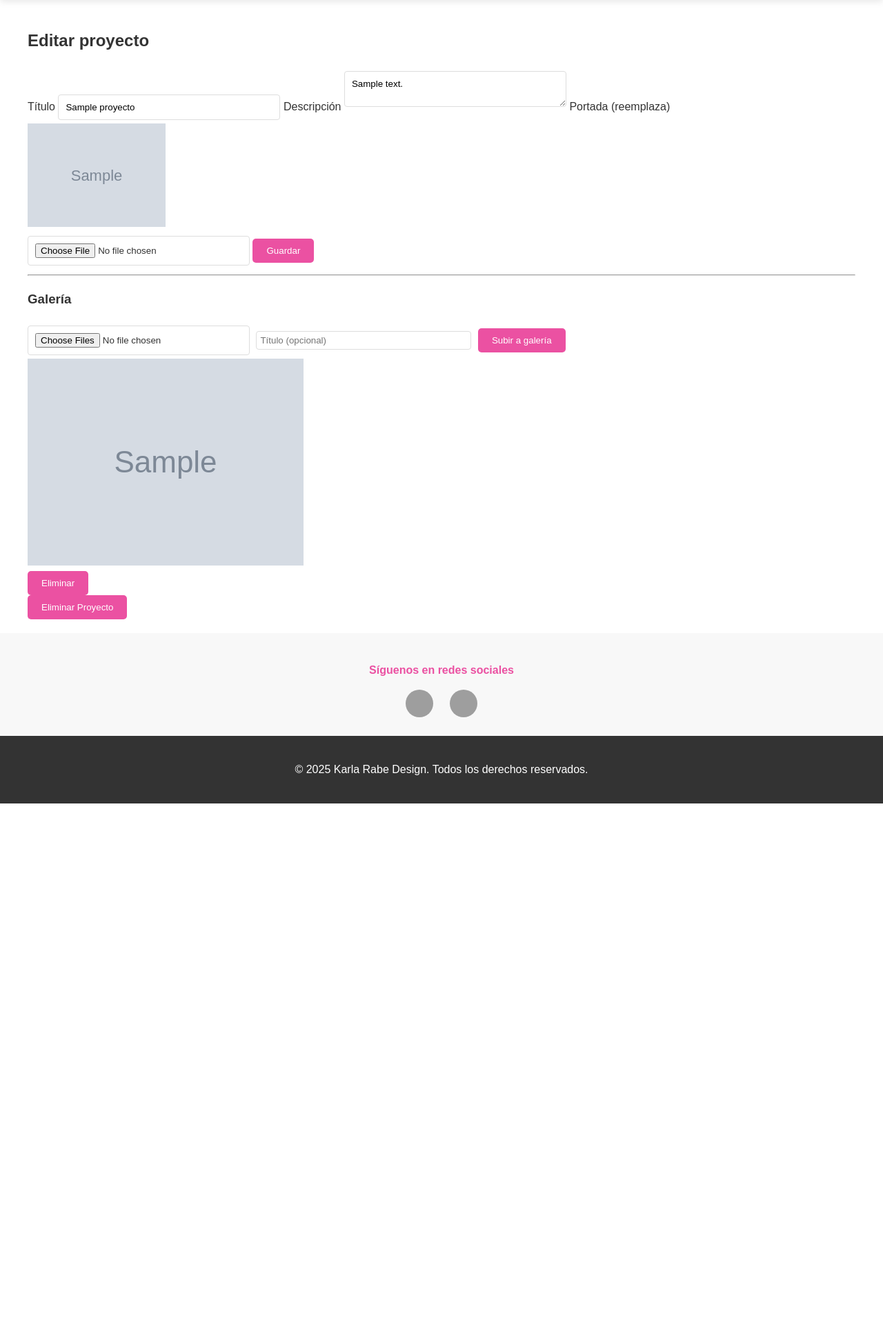
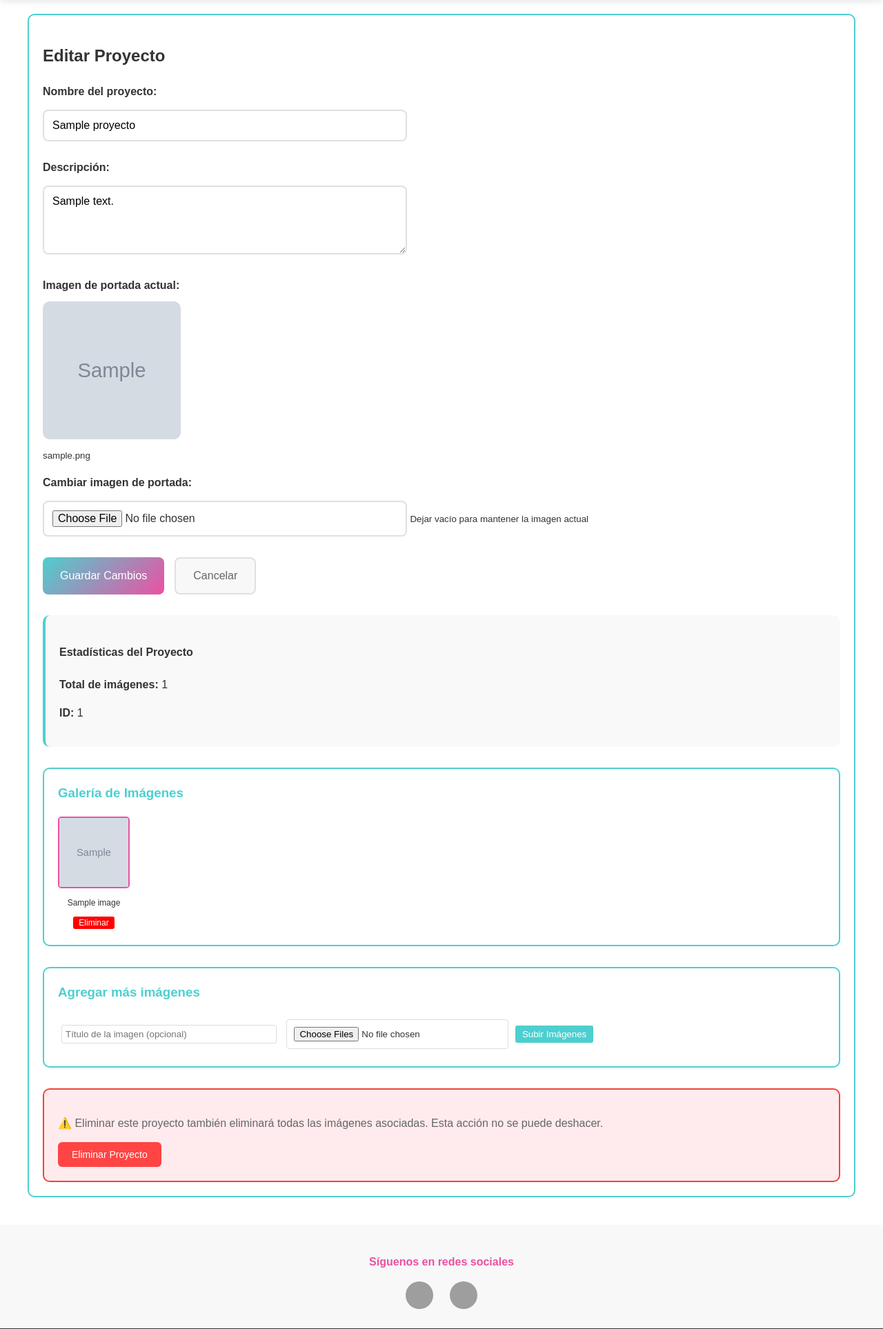
Before and after one commit to donpeperabe/Karla-Rabe-Design-Demo, a Flask app: template templates/dashboard/proyecto_editar.html in a window 1280 px wide. Shown: the part 230-2157 px from the top of the page at 69% size. Before the commit the page ends 1395 px from the top, so only its background shows below. Run offline with Flask 3, Linux system fonts and the light colour scheme; tables that the repository leaves empty hold one stand-in row (values such as "Sample post"); the template is opened without the code that fills it: values that come from a table or form of the project are taken from there, most other values are stand-ins (such as "Sample title", 1, 10 or a date in 2020); grey boxes marked "Sample" are stand-in pictures; grey boxes are pictures that could not be loaded.

Commit message:
Update proyecto_editar.html

```diff
--- a/templates/dashboard/proyecto_editar.html
+++ b/templates/dashboard/proyecto_editar.html
@@ -1,44 +1,97 @@
-{% extends "base.html" %}
-{% block title %}Editar proyecto - Dashboard{% endblock %}
+{% extends 'base.html' %}
 {% block content %}
-<h2>Editar proyecto</h2>
+
+<div class="dashboard-section">
+    <h2>Editar Proyecto</h2>
+
     <form method="POST" enctype="multipart/form-data">
-  <label>Título</label>
-  <input type="text" name="name" value="{{ proyecto.name }}" required>
+        <div class="form-group">
+            <label for="name">Nombre del proyecto:</label>
+            <input type="text" id="name" name="name" value="{{ proyecto.name }}" required>
+        </div>
 
-  <label>Descripción</label>
-  <textarea name="description">{{ proyecto.description }}</textarea>
+        <div class="form-group">
+            <label for="description">Descripción:</label>
+            <textarea id="description" name="description" rows="4">{{ proyecto.description or '' }}</textarea>
+        </div>
 
-  <label>Portada (reemplaza)</label>
+        <div class="form-group">
+            <label for="cover_image">Imagen de portada actual:</label>
             {% if proyecto.cover_image %}
-    <div><img src="{{ url_for('static', filename='uploads/' ~ proyecto.cover_image) }}" style="max-width:200px;"></div>
+            <div class="current-image">
+                <img src="{{ url_for('static', filename='uploads/' ~ proyecto.cover_image) }}"
+                     style="width: 200px; height: 200px; object-fit: cover; border-radius: 10px; display: block; margin: 10px 0;">
+                <small>{{ proyecto.cover_image }}</small>
+            </div>
+            {% else %}
+            <p style="color: #666;">No hay imagen de portada</p>
             {% endif %}
-  <input type="file" name="cover_image" accept="image/*">
 
-  <button type="submit">Guardar</button>
+            <label for="new_cover_image" style="margin-top: 15px; display: block;">Cambiar imagen de portada:</label>
+            <input type="file" id="new_cover_image" name="cover_image" accept="image/*">
+            <small>Dejar vacío para mantener la imagen actual</small>
+        </div>
+
+        <div class="form-actions">
+            <button type="submit" class="btn-primary">Guardar Cambios</button>
+            <a href="{{ url_for('dashboard_panel') }}" class="btn-secondary">Cancelar</a>
+        </div>
     </form>
 
-<hr>
-<h3>Galería</h3>
-<form method="POST" action="{{ url_for('subir_imagen', proyecto_id=proyecto.id) }}" enctype="multipart/form-data">
-  <input type="file" name="image" accept="image/*" multiple required>
-  <input type="text" name="title" placeholder="Título (opcional)" style="padding: 5px; margin: 5px;">
-  <button type="submit">Subir a galería</button>
-</form>
+    <!-- Estadísticas del proyecto -->
+    <div class="category-stats" style="margin-top: 30px; padding: 20px; background: #f9f9f9; border-radius: 10px;">
+        <h4>Estadísticas del Proyecto</h4>
+        <p><strong>Total de imágenes:</strong> {{ proyecto.images|length }}</p>
+        <p><strong>ID:</strong> {{ proyecto.id }}</p>
+    </div>
 
-<div class="admin-image-grid">
-  {% for img in proyecto.images %}
-  <div class="admin-image-card">
-    <img src="{{ url_for('static', filename='uploads/' ~ img.filename) }}">
-    <form method="POST" action="{{ url_for('eliminar_imagen', image_id=img.id) }}">
-      <button onclick="return confirm('Eliminar imagen?')">Eliminar</button>
+    <!-- Galería de imágenes -->
+    {% if proyecto.images %}
+    <div style="margin-top: 30px; border: 2px solid #4DCFCF; padding: 20px; border-radius: 10px;">
+        <h3 style="color: #4DCFCF;">Galería de Imágenes</h3>
+        <div style="display: flex; flex-wrap: wrap; gap: 15px;">
+            {% for image in proyecto.images %}
+            <div style="text-align: center;">
+                <img src="{{ url_for('static', filename='uploads/' ~ image.filename) }}"
+                     style="width: 100px; height: 100px; object-fit: cover; border: 2px solid #EB51A2; border-radius: 5px;">
+                {% if image.title %}
+                <p style="margin: 5px 0; font-size: 12px;">{{ image.title }}</p>
+                {% endif %}
+                <form method="POST" action="{{ url_for('eliminar_imagen', image_id=image.id) }}"
+                      onsubmit="return confirm('¿Eliminar esta imagen?')" style="margin-top: 5px;">
+                    <button type="submit" style="background: red; color: white; border: none; padding: 2px 8px; border-radius: 3px; cursor: pointer; font-size: 12px;">
+                        Eliminar
+                    </button>
                 </form>
             </div>
             {% endfor %}
         </div>
+    </div>
+    {% endif %}
 
-<form method="POST" action="{{ url_for('dashboard_proyecto_eliminar', proyecto_id=proyecto.id) }}" onsubmit="return confirm('Eliminar proyecto?');">
-  <button>Eliminar Proyecto</button>
+    <!-- Subir más imágenes -->
+    <div style="margin-top: 30px; border: 2px solid #4DCFCF; padding: 20px; border-radius: 10px;">
+        <h3 style="color: #4DCFCF;">Agregar más imágenes</h3>
+        <form method="POST" action="{{ url_for('subir_imagen', proyecto_id=proyecto.id) }}" enctype="multipart/form-data">
+            <input type="text" name="title" placeholder="Título de la imagen (opcional)"
+                   style="padding: 5px; margin: 5px; border: 1px solid #ddd; border-radius: 3px;">
+            <input type="file" name="image" accept="image/*" multiple required style="margin: 5px;">
+            <button type="submit" style="background: #4DCFCF; color: white; padding: 5px 10px; border: none; border-radius: 3px; cursor: pointer;">
+                Subir Imágenes
+            </button>
         </form>
+    </div>
+
+    <!-- Eliminar proyecto -->
+    <div class="danger-zone" style="margin-top: 30px; padding: 20px; background: #ffebee; border: 2px solid #f44336; border-radius: 10px;">
+        <p style="color: #666; margin-bottom: 15px;">
+            ⚠️ Eliminar este proyecto también eliminará todas las imágenes asociadas. Esta acción no se puede deshacer.
+        </p>
+        <form method="POST" action="{{ url_for('eliminar_proyecto', proyecto_id=proyecto.id) }}"
+              onsubmit="return confirm('¿Estás segura de que quieres eliminar este proyecto? Se eliminarán {{ proyecto.images|length }} imágenes.')">
+            <button type="submit" class="btn-danger">Eliminar Proyecto</button>
+        </form>
+    </div>
+</div>
 
 {% endblock %}
```
Lines whose indentation alone changed are shown as unchanged.
